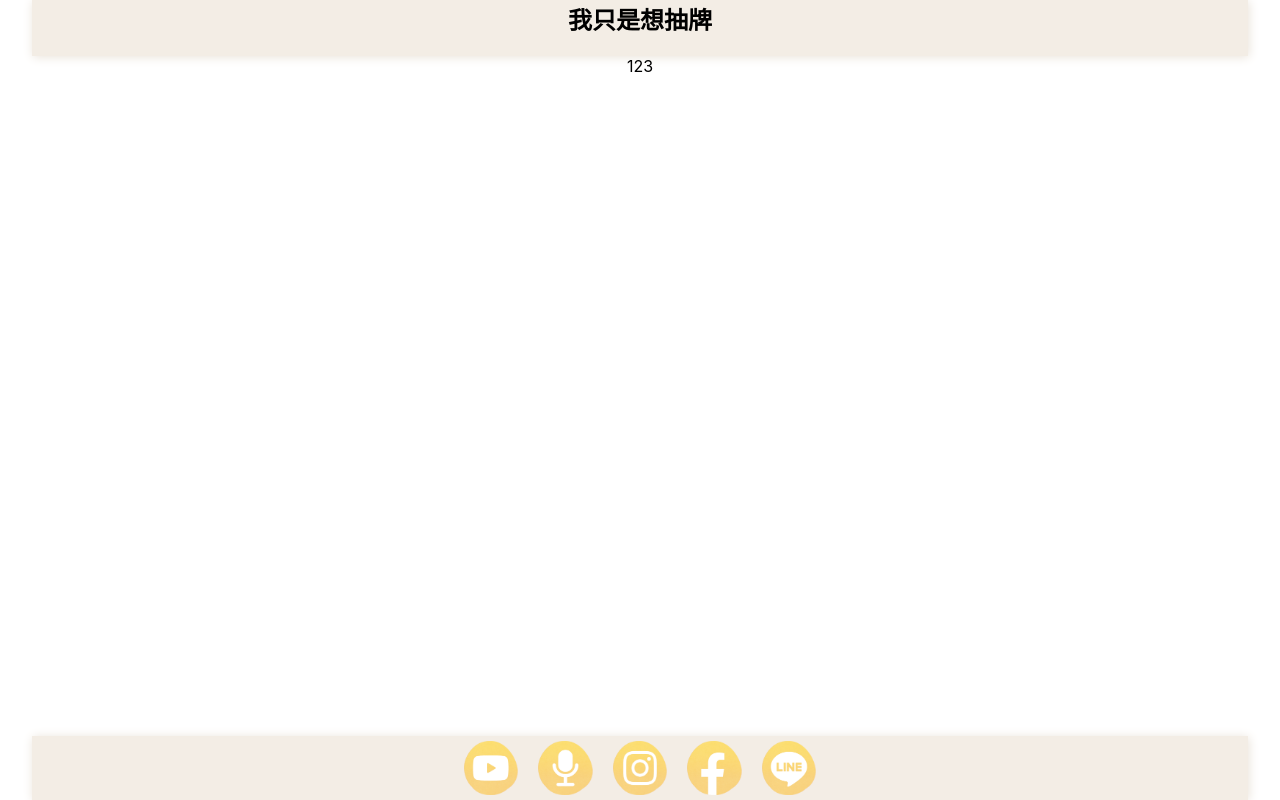
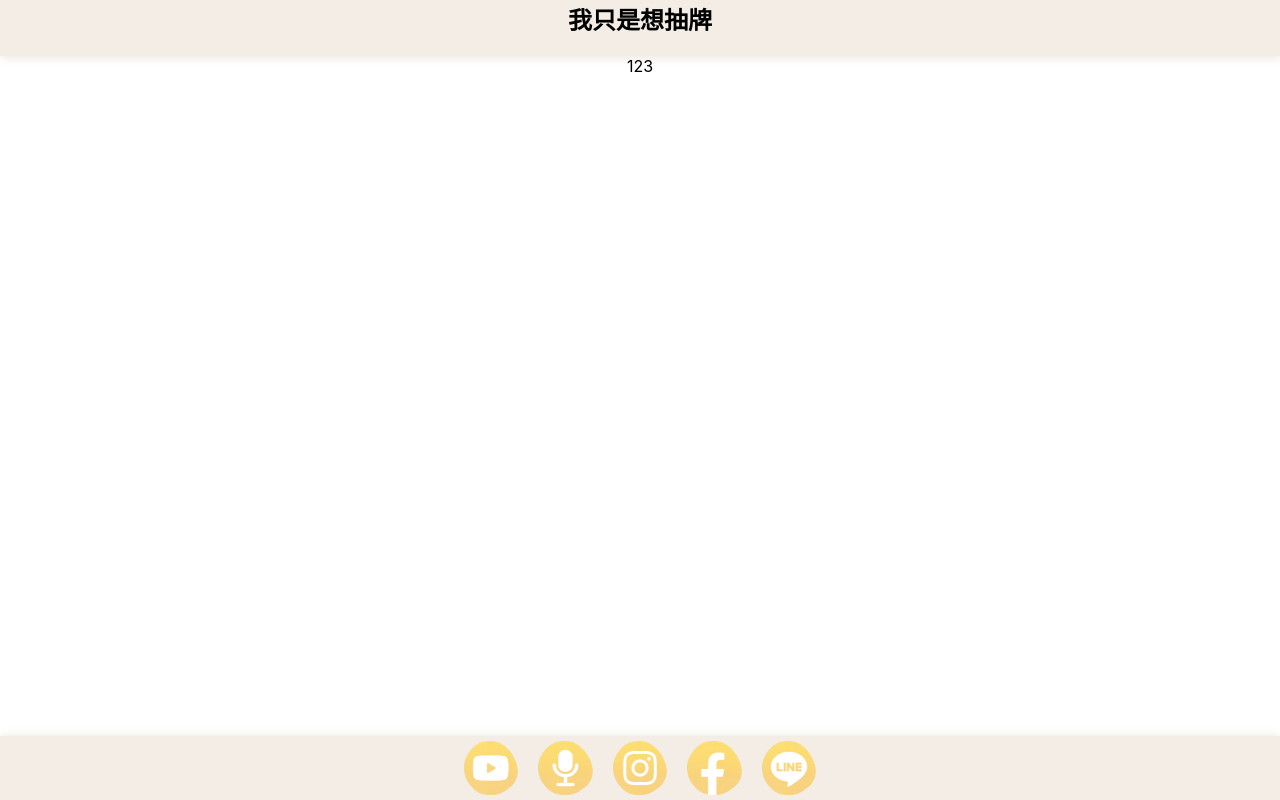
Before and after one commit to Nash430/memo001, a Next.js app: page / in a window 1280 px wide. Built offline with nearby package versions, Linux system fonts and the light colour scheme.

Commit message:
scss syntax

```diff
--- a/pages/index.js
+++ b/pages/index.js
@@ -21,10 +21,8 @@ class Home extends React.Component {
 
   render() {
     return (
-      <div className={styles.container}>
-        <Layout>
-          123
-        </Layout>
+      <div>
+        <Layout>123</Layout>
       </div>
     );
   }
--- a/styles/globals.scss
+++ b/styles/globals.scss
@@ -21,8 +21,6 @@ a {
   display: grid;
   grid-template-rows: 7% 85% 8%;
   text-align: center;
-}
-
   .headerStyle {
     cursor: pointer;
     background-color: #f3ede5;
@@ -31,7 +29,6 @@ a {
       transform: translate(0, -25%);
     }
   }
-
   .FooterStyle {
     background-color: #f3ede5;
     box-shadow: 1px 1px 10px #e9e2d8;
@@ -45,3 +42,4 @@ a {
       }
     }
   }
+}
```
Lines whose indentation alone changed are shown as unchanged.
